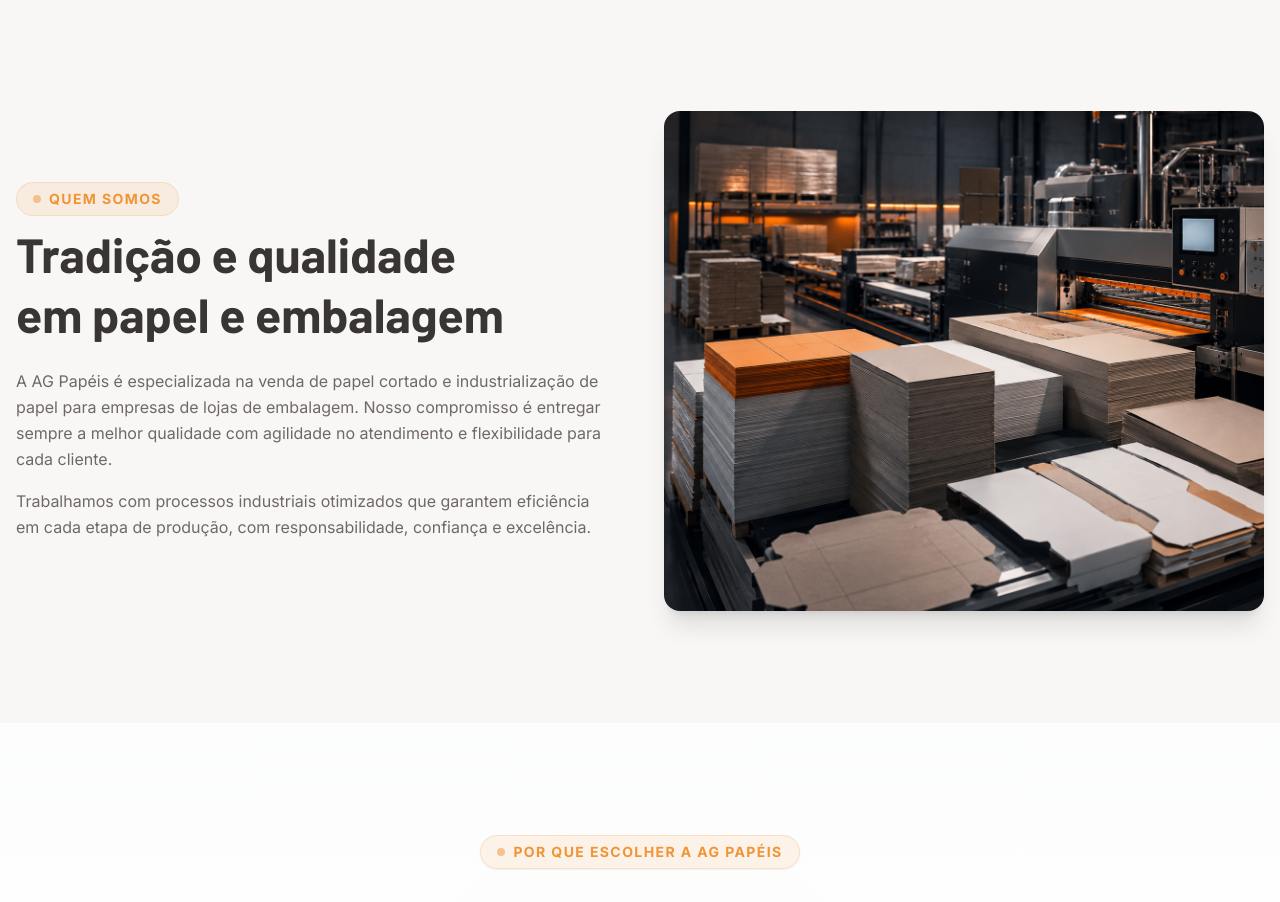
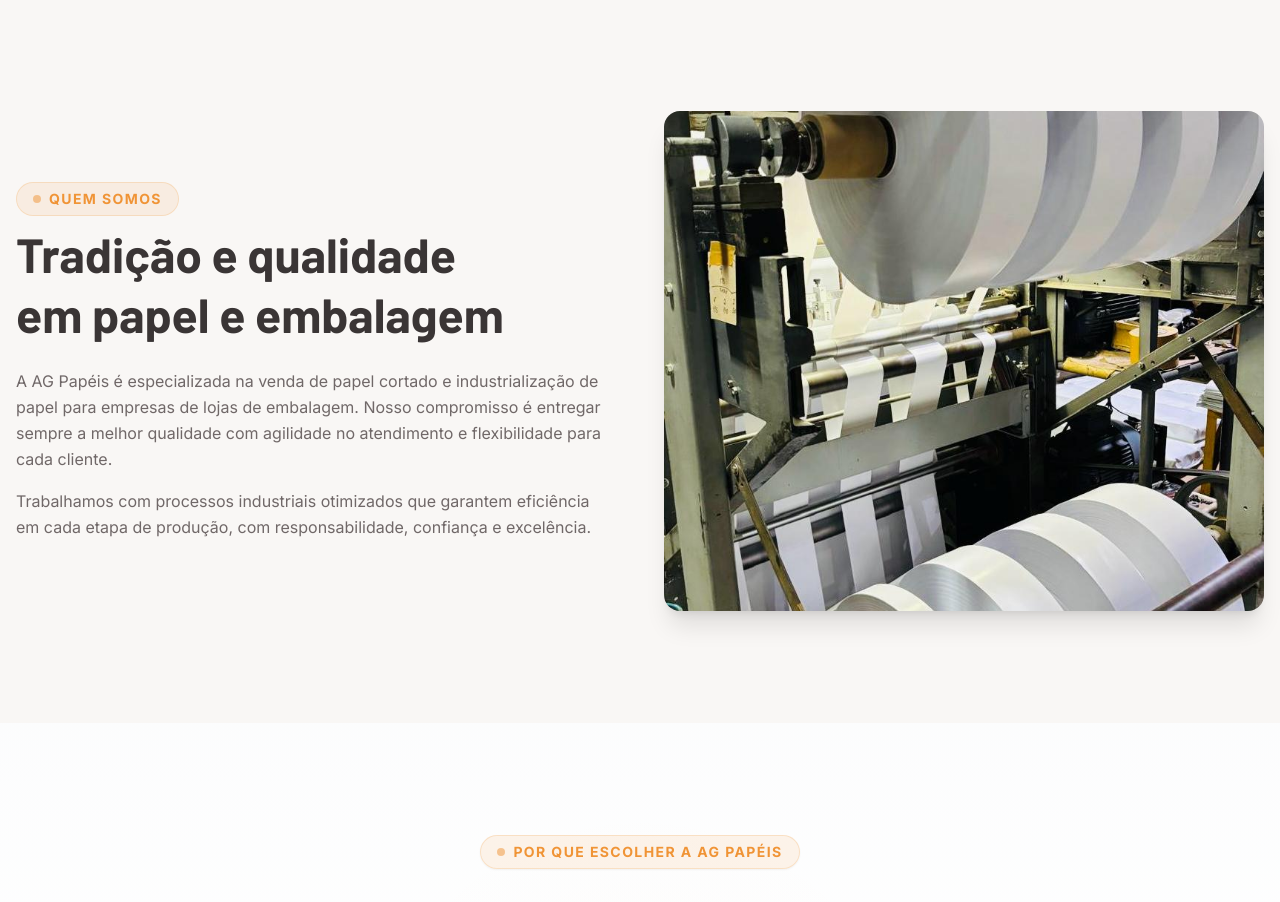
Before and after one commit to vitorfernandes-silva/lp-agpapeis, a Next.js app: page / in a window 1280 px wide. Shown: the part 801-1703 px from the top of the page. Built offline with nearby package versions, Linux system fonts and the light colour scheme.

Commit message:
fix: atualiza imagem da secao Quem Somos para refilamento.jpeg

```diff
--- a/components/sobre.tsx
+++ b/components/sobre.tsx
@@ -36,7 +36,7 @@ export function Sobre() {
           {/* Right Image */}
           <div className="relative h-[400px] lg:h-[500px] rounded-2xl overflow-hidden shadow-xl">
             <Image
-              src="/images/AG_quem_somos.png"
+              src="/images/refilamento.jpeg"
               alt="Fábrica de papel industrial"
               fill
               className="object-cover"
```
